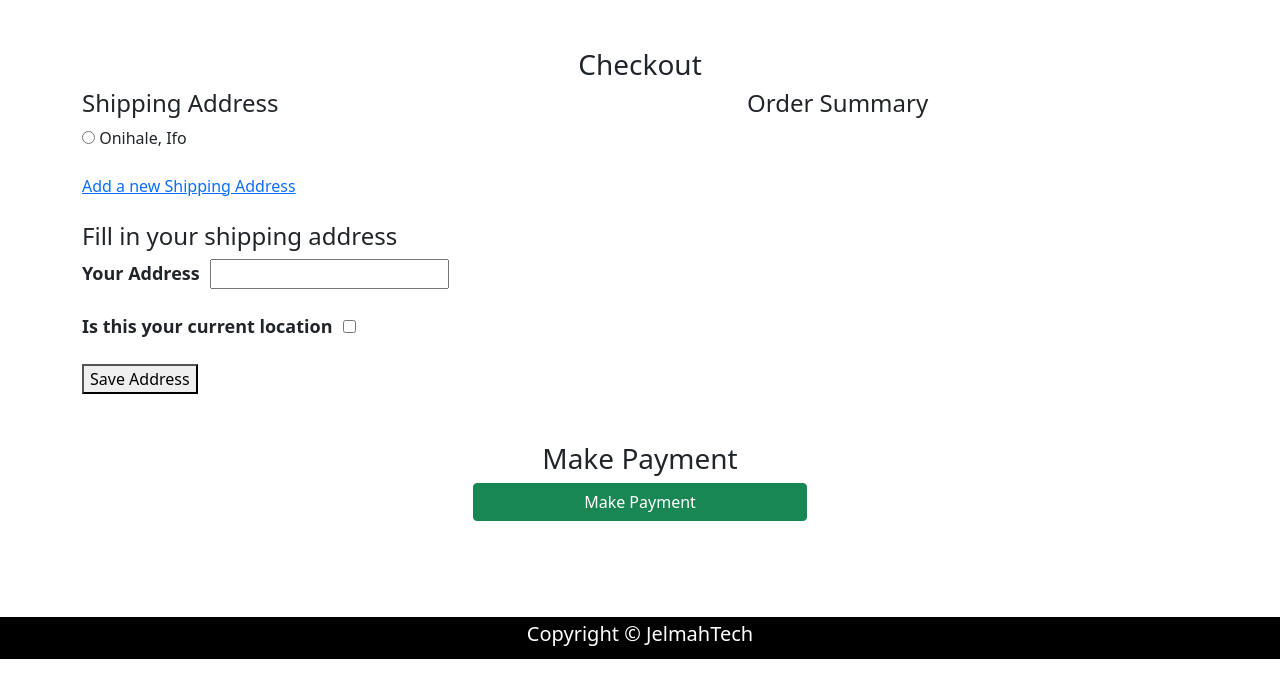
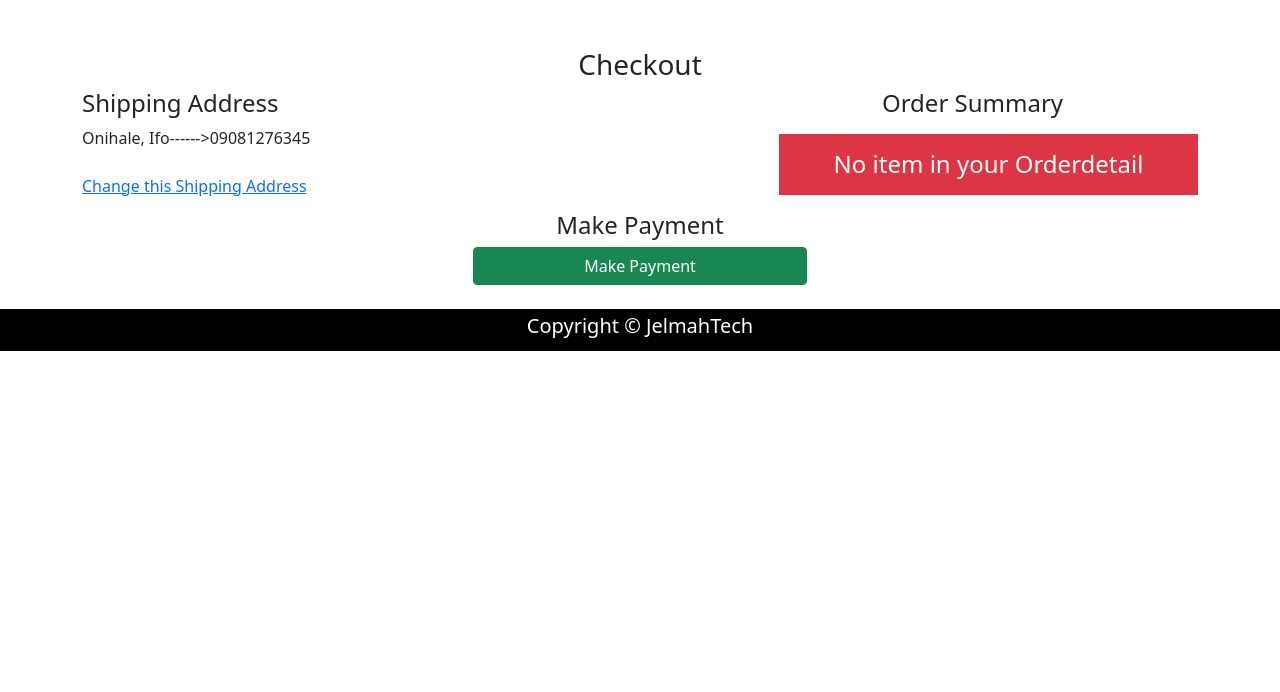
Before and after one commit to Jelmah04/jazellet, a Django app: page /checkout/1/ in a window 1280 px wide. Shown: the part 108-800 px from the top of the page. Run offline with Django 3.2, Linux system fonts and the light colour scheme; a user stored in the database is signed in; data comes from the database, SQL or seed files in the repository; both versions use the stored data as it was after the commit; some libraries are stand-ins or nearby versions.

Commit message:
form added to checkout

```diff
--- a/footwears/static/css/header.css
+++ b/footwears/static/css/header.css
@@ -48,7 +48,7 @@
   }
 
   .shipadd{
-      font-weight: bolder;
-      font-size: 18px;
+      font-weight: bold;
+      font-size: 12px;
       margin-right: 10px;
   }
--- a/footwears/templates/footwears/allfootwears.html
+++ b/footwears/templates/footwears/allfootwears.html
@@ -40,7 +40,7 @@
               <button class="view btn-dark" ><a style="color: white; text-decoration: none;" href="{% url 'single' item.id %}">View Clearly</a></button>
               <form style="display: inline;" action="{% url 'addtocart' %}" method="POST" >
                 {% csrf_token %}
-                <input type="hidden" name="tayo" value="{{item.id}}">
+                <input type="hidden" name="add_to_cart" value="{{item.id}}">
                 <button type="submit" class="btn-success">Add To Cart</button>
               </form>
 
--- a/footwears/templates/footwears/checkout.html
+++ b/footwears/templates/footwears/checkout.html
@@ -9,36 +9,48 @@ Shopping Cart
 
 
 {% block main %}
+
 <section>
   <div class="container">
-    <h3 class="text-center mt-5">Checkout </h3>
+    <h3 class="text-center mt-5">Checkout</h3>
     <div class="row">
       <div class="col-sm-7">
        <h4>Shipping Address</h4>
        {% if shippingaddrest %}
         {% for item in shippingaddrest %}
-          <input type="radio" name="ship_in_addr" id=""> <span style="margin-right: 10px;"> {{item.theaddress}}</span><br>
+          <div class="addresstv">{{item.theaddress}}------>{{item.themobiles}}</div><br>
+          <a href="{% url 'changeaddress' %}">Change this Shipping Address</a>
         {% endfor %}
-       {% endif %} <br>
+        {% else %}
 
-            <a href="">Add a new Shipping Address</a>
-       <br><br>
 
         <div id="ship_addr">
-          <h4>Fill in your shipping address</h4>
+          <h6>Fill in your shipping details</h6>
           <form action="{% url 'addaddress' %}" method="post">
             {% csrf_token %}
-            <label for="shippingaddress" class="shipadd"> Your Address</label><input type="text" name="location" id=""><br><br>
-            <label for="current" class="shipadd"> Is this your current location</label><input type="checkbox" name="current" id=""><br><br>
-            <button type="submit">Save Address</button>
+            <div class="form-group">
+              <label for="mobilenumber" class="shipadd">Mobile number</label>
+              <input width="60%" class="form-control" type="tel" name="mobilenumber" id="mobilenumber">
+            </div>
+            <div class="form-group">
+              <label for="current_address" class="shipadd">Current Address</label><br>
+              <textarea name="current_address" id="current_address" cols="45" rows="2"></textarea>
+            </div>
+            <input type="hidden" name="customername" value="request.user.username">
+
+            <br>
+            <button type="submit" class="btn btn-success">Submit</button>
           </form>
         </div>
+        {% endif %} <br>
+      </div>
 
-      </div>
       <div class="col-sm-5">
-       <h4>Order Summary</h4>
+        <center>
+          <h4>Order Summary</h4>
+        </center>
+
        <ul>
-
          {% if orderdetail %}
          <li>
            <table class="table table-hover">
@@ -61,19 +73,24 @@ Shopping Cart
              </table>
          </li>
            <h4>Total Amount: {{ totalamount }}</h4>
+         {% else %}
+         <center>
+           <p>
+             <h4 class="bg-danger text-white p-3 ">No item in your Orderdetail</h4>
+           </p>
+          </center>
          {% endif %}
-
        </ul>
       </div>
     </div>
-    <h3 class="text-center mt-5">Make Payment </h3>
-    <form id="payform">
+    <h4 class="text-center mt-6">Make Payment </h4>
+    <form id="payform" method="POST" action="{% url 'order' %}">
       <div class="topay">
           <center>
               <button type="submit" id="btnPay" style="width: 30%; margin:0 auto;" class="btn btn-success">Make Payment</button>
-              </center>
-          <input type="hidden" id="email" value="user.email" required><br><br>
-          <input type="hidden" id="price" value="{{ totalamount }}" required><br><br>
+              <input type="hidden" id="email" value="user.email" required><br>
+              <input type="hidden" id="price" value="{{ totalamount }}" required><br>
+          </center>
       </div>
   </form>
   </div>
--- a/footwears/templates/footwears/wishlist.html
+++ b/footwears/templates/footwears/wishlist.html
@@ -19,6 +19,7 @@
             <thead class="thead-dark">
             <tr>
                 <th scope="col">Product</th>
+                <th scope="col">Image</th>
                 <th scope="col">Price</th>
                 <th scope="col">Add to Cart</th>
                 <th scope="col">Remove</th>
@@ -29,12 +30,15 @@
             {% for item in wishlist %}
             <tr>
                 <td> {{item.product}} </td>
+                <td>
+                    <img src="{{item.product.prodimage.url}}" width="30px" height="25px" alt="...">
+                </td>
                 <td> {{item.product.price}} </td>
                 <td>
                   <form  class="form-inline" action="{% url 'addtocart' %}" method="POST">
                       {% csrf_token %}
                     <button class="btn btn-success" type="submit">Add To Cart</button>
-                    <input type="hidden" name="tayo" value="{{ item.product.id }}">
+                    <input type="hidden" name="add_to_cart" value="{{ item.product.id }}">
                   </form>
                 </td>
                 <td>
--- a/footwears/templates/shared/base.html
+++ b/footwears/templates/shared/base.html
@@ -72,8 +72,8 @@
                         </a>
                         <ul class="dropdown-menu" aria-labelledby="navbarDropdown">
                           {% for item in cats %}
-                            <a class="dropdown-item" href="{% url 'allfootwears' %}">
-                              {{ item.categoryname }} {{item.id}}
+                            <a class="dropdown-item" href="{% url 'allfootwears' item.categoryname %}">
+                              {{ item.categoryname }}
                             </a>
                           {% endfor %}
 
--- a/footwears/urls.py
+++ b/footwears/urls.py
@@ -1,11 +1,11 @@
 from django.urls import path
 from django.conf.urls import url
 from . import views
-from .views import Verify_Payment
+# from .views import initialize, init_payment
 urlpatterns = [
     path('', views.home, name='home'),
     path('contact/', views.contact, name='contact'),
-    path('allfootwears/', views.allfootwears, name='allfootwears'),
+    path('allfootwears/<str:cat_id>/', views.allfootwears, name='allfootwears'),
     path('single/<str:prod_id>/', views.single, name='single'),
     path('register/',views.register,name='register'),
     path('cart_page/',views.cart_view,name='cart'),
@@ -17,8 +17,11 @@ urlpatterns = [
     path('dewishlist/', views.dewishlist, name='dewishlist'),
     path('checkout/<str:q>/', views.checkout, name='checkout'),
     path('addaddress/', views.addaddress, name='addaddress'),
+    path('changeaddress/', views.changeaddress, name='changeaddress'),
+    path('order/', views.order, name='order'),
+    path('customerform/', views.customerform, name='customerform'),
     # path('webhook/',views.webhook,name='webhook'),
     # path('verify_transaction/',views.Verify_Payment,name='verify_transaction'),
+    # url(r'^verify_transaction', Verify_Payment.as_view(), name='verify_transaction'),
     url(r'initialize_payment/$', views.initialize, name='init_payment'),
-    url(r'^verify_transaction', Verify_Payment.as_view(), name='verify_transaction'),
 ]
--- a/footwears/views.py
+++ b/footwears/views.py
@@ -7,7 +7,7 @@ import requests
 from django.conf import settings
 
 from django.http import response
-from django.http.response import JsonResponse
+from django.http.response import HttpResponseBadRequest, HttpResponseRedirectBase, JsonResponse
 from django.http import HttpResponseRedirect
 from .payment import init_payment
 from django.shortcuts import render
@@ -35,9 +35,9 @@ def home(request):
 def contact(request):
     return render(request, 'footwears/contact.html')
 
-def allfootwears(request):
+def allfootwears(request,cat_id):
     # print(cat_id)
-    products = Product.objects.all()
+    products = Product.objects.filter(category__categoryname = cat_id)
     context = {
         'products' : products
     }
@@ -82,6 +82,20 @@ def register(request):
     return render (request, 'registration/register.html', context)
 
 
+# The view function to create an order before payment and delete its detail from orderdetail
+def order(request):
+    # print('About to make an order again')
+    if request.is_ajax():
+        amount = request.POST['amount']
+        mycustomer=request.user.username
+        ordercustomer = Customer.objects.get(user__username=request.user.username)
+        ordernum = Orderdetail.objects.filter(user__username=mycustomer).first()
+        fresh_order = Order.objects.create(order_number=ordernum.order_number, total_amount=amount, confirmation_status=False, delivery_status=False, customer=ordercustomer)
+        fresh_order.save()
+        # delete order from orderdetails
+        Orderdetail.objects.filter(order_placed=False).filter(user__username=request.user.username).delete()
+    return redirect('home')
+
 # Initialise Payment with Paystack
 def initialize(request):
 	if request.is_ajax():
@@ -98,11 +112,11 @@ def initialize(request):
 			# Save Reference Code with product details to Database
 			# pay['data']['reference']
 			return JsonResponse(msg)
-        # Order.objects.create()
+        # return redirect('order')
 
 
 def cart_view(request):
-	allitems = Orderdetail.objects.filter(order_placed=False).filter(user__username=request.user.username)
+	allitems = Orderdetail.objects.filter(order_placed=False).filter(user__username=request.user.username).order_by('id').reverse()
 	total_amount = 0
 
 	for item in allitems:
@@ -138,7 +152,7 @@ def removefromcart(request):
 def addtocart(request):
   # theproduct = Product.objects.get(pk=prod_id)
   if request.method == 'POST':
-    theprodid = request.POST['tayo']
+    theprodid = request.POST['add_to_cart']
     aprod = Product.objects.get(pk=theprodid)
     #check if the user has an existing cart
     cart = Orderdetail.objects.filter(order_placed=False).filter(user__username = request.user.username)
@@ -171,7 +185,7 @@ def checkout(request,q):
     items = Orderdetail.objects.filter(order_number__iexact=q).filter(user__username__iexact=request.user.username)
     thecust = Customer.objects.filter(user__username__iexact=request.user.username).first()
     # shipaddress = ShippingAddress.objects.filter(mycurrent__exact=True).filter(customer__user__username__iexact=request.user.username).first()
-    shipaddrest = ShippingAddress.objects.all().filter(customer__user__username__iexact=request.user.username)
+    shipaddrest = ShippingAddress.objects.filter(customer__user__username__iexact=request.user.username)
 
     total_amount = 0
     for x in items:
@@ -187,36 +201,35 @@ def checkout(request,q):
     return render(request,'footwears/checkout.html',context)
 
 
-class Verify_Payment(APIView):
-	def get(self, request):
-		user = request.user
-		reference = request.GET.get("reference")
-		url = 'https://api.paystack.co/transaction/verify/'+reference
-		headers = {
-			"Authorization": "Bearer " +settings.PAYSTACK_SECRET_KEY
-		}
-		x = requests.get(url, headers=headers)
-		if x.json()['status'] == False:
-			return False
-		results = x.json()
-		if results['data']['status'] == 'success':
-			Order.objects.create(
-				customer=user,
-				order_number=results["data"]["reference"],
-				total_amount=results["data"]["amount"],
-                confirmation_status=True,
-                delivery_status=False
-			)
-		else:
-			Order.objects.create(
-				customer=user,
-				order_number=results["data"]["reference"],
-				total_amount=results["data"]["amount"],
-                confirmation_status=False,
-                delivery_status=False
-			)
-
-		return Response(results)
+# class Verify_Payment(APIView):
+# 	def get(self, request):
+# 		user = request.user
+# 		reference = request.GET.get("reference")
+# 		url = 'https://api.paystack.co/transaction/verify/'+reference
+# 		headers = {
+# 			"Authorization": "Bearer " +settings.PAYSTACK_SECRET_KEY
+# 		}
+# 		x = requests.get(url, headers=headers)
+# 		if x.json()['status'] == False:
+# 			return False
+# 		results = x.json()
+# 		if results['data']['status'] == 'success':
+# 			Order.objects.create(
+# 				customer=user,
+# 				order_number=results["data"]["reference"],
+# 				total_amount=results["data"]["amount"],
+#                 confirmation_status=True,
+#                 delivery_status=False
+# 			)
+# 		else:
+# 			Order.objects.create(
+# 				customer=user,
+# 				order_number=results["data"]["reference"],
+# 				total_amount=results["data"]["amount"],
+#                 confirmation_status=False,
+#                 delivery_status=False
+# 			)
+# 		return Response(results)
 
 
 # def webhook (request):
@@ -271,9 +284,23 @@ def wishpage_func(request):
 
 def addaddress(request):
     if request.method == 'POST':
-        collect = request.POST['location']
-        customer = Customer.objects.get(user=request.user)
-        newlocation = ShippingAddress.objects.create(theaddress=collect, mycurrent=False, customer=customer)
+        collectnumber = request.POST['mobilenumber']
+        collectaddress = request.POST['current_address']
+        customer = Customer.objects.get(user__username=request.user.username)
+        newlocation = ShippingAddress.objects.create(theaddress=collectaddress, themobiles=collectnumber, customer=customer)
         newlocation.save()
-    # return HttpResponseRedirect
+    return redirect('http://localhost/checkout/3587c89b-7cfb-4951-afc6-ca8e74daf8f9/')
+    # return HttpResponseRedirect('http://localhost/checkout/3587c89b-7cfb-4951-afc6-ca8e74daf8f9/')
+    # return HttpResponseRedirectBase('checkout/')
+    # return HttpResponseBadRequest()
     # return redirect('checkout')
+
+def changeaddress(request):
+    oldlocation = ShippingAddress.objects.filter(customer__user__username__iexact=request.user.username).delete()
+    return HttpResponseRedirect('http://localhost/checkout/3587c89b-7cfb-4951-afc6-ca8e74daf8f9/')
+    ## An error that needed to be fixed
+    ### [get() missing 1 required positional argument: 'header']
+
+
+def customerform(request):
+    return render(request, 'footwears/customerform.html')
```
Also changed, not shown: footwears/models.py (+5 -2 lines), footwears/templates/footwears/customerform.html (added, +40 -0 lines), footwears/templates/footwears/home.html (+6 -6 lines), footwears/templates/footwears/single.html (+10 -1 lines), db.sqlite3, media/watch4.jpg (added), media/watch6.jpg (added).
